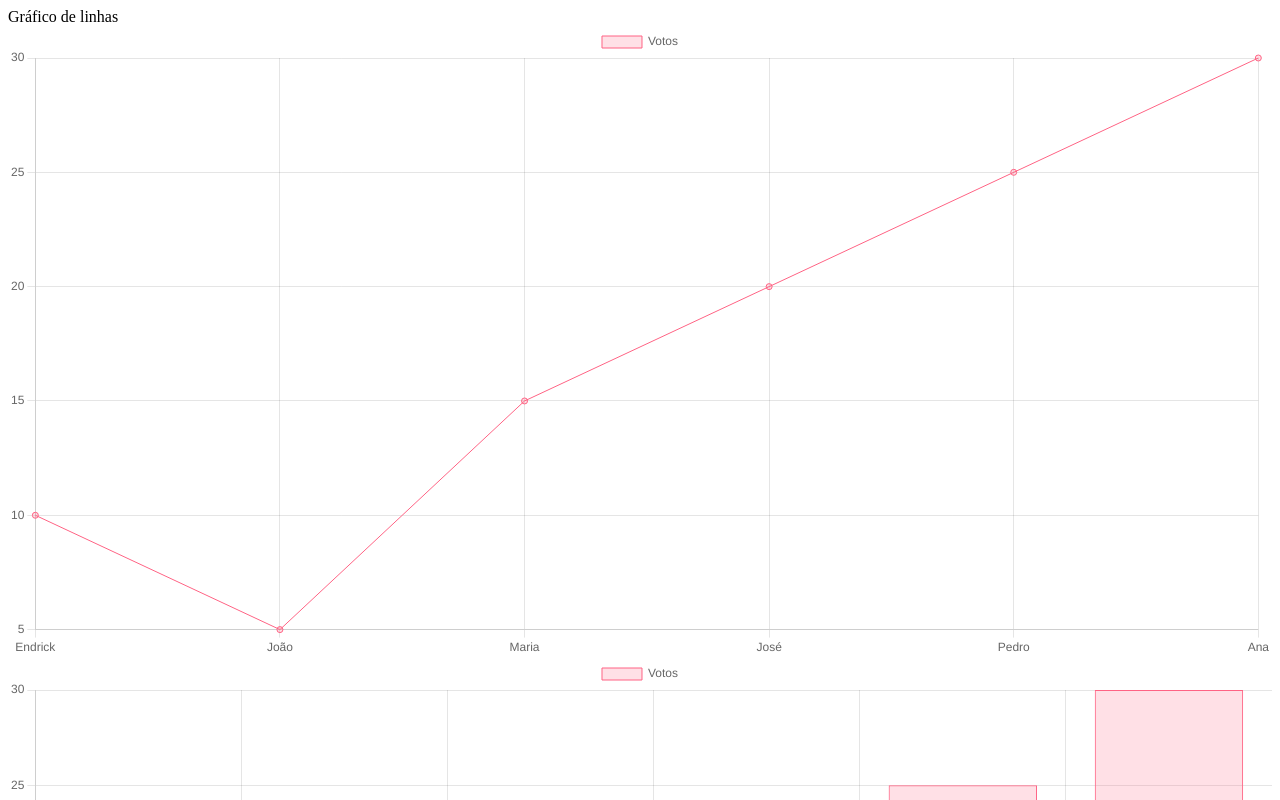
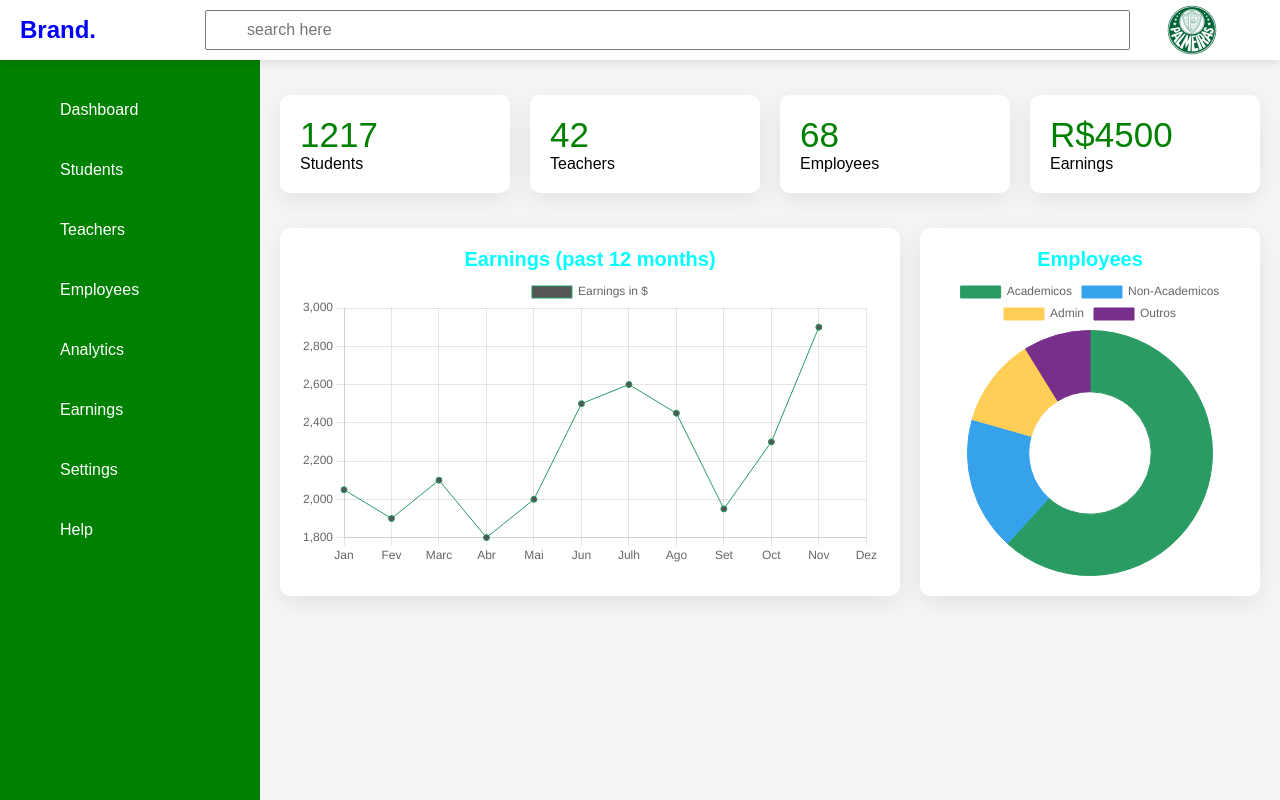
Before and after one commit to bmsis77/Projeto_Individual, a website: page public/dash.html in a window 1280 px wide. Shown: the top 800 px of the page. Drawn offline with nearby package versions, Linux system fonts and the light colour scheme.

Commit message:
Dashboard css

```diff
--- /dev/null
+++ b/public/chart.js
@@ -0,0 +1,22 @@
+const ctx = document.getElementById('lineChart');
+
+new Chart(ctx, {
+    type: 'line',
+    data: {
+        labels: ['Jan', 'Fev', 'Marc', 'Abr', 'Mai', 'Jun', 'Julh', 'Ago', 'Set', 'Oct', 'Nov', 'Dez'],
+        datasets: [{
+            label: 'Earnings in $',
+            data: [2050, 1900, 2100, 1800, 2000, 2500, 2600, 2450, 1950, 2300, 2900],
+            backgroundColor: [
+                'rgba(85,85,85,1)'
+            ],
+            borderColor: [
+                'rgb(41,155,99'
+],
+        borderWidth: 1
+    }]
+},
+    options: {
+    responsive: true
+    }
+  });
--- /dev/null
+++ b/public/chart2.js
@@ -0,0 +1,28 @@
+const ctx2 = document.getElementById('doughnut');
+
+new Chart(ctx2, {
+    type: 'doughnut',
+    data: {
+        labels: ['Academicos', 'Non-Academicos', 'Admin', 'Outros'],
+        datasets: [{
+            label: 'Emplayers',
+            data: [42, 12, 8, 6],
+            backgroundColor: [
+                'rgba(41,155,99,1)',
+                'rgba(54,162,235,1)',
+                'rgba(255,206,86,1)',
+                'rgba(120,46,139,1)'
+            ],
+            borderColor: [
+                'rgba(41,155,99,1)',
+                'rgba(54,162,235,1)',
+                'rgba(255,206,86,1)',
+                'rgba(120,46,139,1)'
+            ],
+            borderWidth: 1
+        }]
+    },
+    options: {
+        responsive: true
+    }
+});
--- a/public/dash.css
+++ b/public/dash.css
@@ -0,0 +1,186 @@
+* {
+    padding: 0;
+    margin: 0;
+    box-sizing: border-box;
+    font-family: 'poppins', sans-serif;
+}
+
+.user {
+    position: relative;
+    width: 50px;
+    height: 50px;
+}
+
+.user img {
+    position: absolute;
+    top: 0;
+    left: 0;
+    height: 100%;
+    width: 100%;
+    object-fit: cover;
+}
+
+.topbar {
+    position: fixed;
+    background: #fff;
+    box-shadow: 0 4px 8px 0 rgba(0, 0, 0, 0.08);
+    width: 100%;
+    height: 60px;
+    padding: 0 20px;
+    display: grid;
+    grid-template-columns: 2fr 10fr 0.4fr 1fr;
+    align-items: center;
+    z-index: 1;
+}
+
+.logo h2 {
+    color: blue;
+}
+
+.search {
+    position: relative;
+    width: 100%;
+    justify-self: center;
+}
+
+.search input {
+    width: 100%;
+    height: 40px;
+    padding: 0 40px;
+    font-size: 16px;
+}
+
+.search i {
+    position: absolute;
+    right: 15px;
+    top: 15px;
+    cursor: pointer;
+    outline: none;
+    border: none;
+    border-radius: 10px;
+    background: whitesmoke;
+}
+
+.sidebar {
+    position: fixed;
+    top: 60px;
+    width: 260px;
+    height: calc(100% - 60px);
+    background: green;
+    overflow-x: hidden;
+}
+
+.sidebar ul{
+    margin-top: 20px;
+}
+
+.sidebar ul li{
+    width: 100%;
+    list-style: none;
+}
+
+.sidebar ul li:hover{
+background: #fff;
+}
+
+.sidebar ul li:hover a{
+color: #00ff95;
+}
+
+.cards .card:hover{
+    background: #00e1ff;
+}
+
+.cards .card:hover .number{
+    color: #fcfcfc;
+}
+
+.cards .card:hover .icon-box{
+    color: #ffffff;
+}
+
+.cards .card:hover .card-name{
+    color: #ffffff;
+}
+
+.sidebar ul a{
+    width: 100%;
+    text-decoration: none;
+    color: #fff;
+    height: 60px;
+    display: flex;
+    align-items: center;
+}
+
+.sidebar ul a i{
+min-width: 60px;
+font-size: 24px;
+text-align: center;
+}
+
+.main {
+    position: absolute;
+    top: 60px;
+    width: calc(100% - 260px);
+    left: 260px;
+    min-height: calc(100vh - 60px);
+    background: #f5f5f5;
+}
+
+.cards{
+    width: 100%;
+    padding: 35px 20px;
+    display: grid;
+    grid-template-columns: repeat(4, 1fr);
+    grid-gap: 20px;
+}
+
+.cards .card{
+padding: 20px;
+display: flex;
+align-items: center;
+justify-content: space-between;
+background: #fff;
+border-radius: 10px;
+box-shadow: 0 7px 25px 0 rgba(0, 0, 0, 0.08);
+}
+
+.number{
+    font-size: 35px;
+    font-weight: 500;
+    color: green;
+}
+
+.card_name{
+    color: grey;
+    font-weight: 600;
+}
+
+.icon-box i{
+    font-size: 45px;
+    color: green;
+}
+
+.charts{
+    display: grid;
+    grid-template-columns: 2fr 1fr;
+    grid-gap: 20px;
+    width: 100%;
+    padding: 20px;
+    padding-top: 0;
+}
+
+.chart{
+    background: #ffffff;
+    padding: 20px;
+    border-radius: 10px;
+    box-shadow: 0 7px 25px rgba(0, 0, 0, 0.08);
+    width: 100%;
+}
+
+.chart h2{
+    margin-bottom: 5px;
+    font-size: 20px;
+    color: aqua;
+    text-align: center;
+}
--- a/public/dash.html
+++ b/public/dash.html
@@ -1,142 +1,134 @@
 <!DOCTYPE html>
-<html lang="pt-br">
+<html lang="en">
+
 <head>
   <meta charset="UTF-8">
   <meta name="viewport" content="width=device-width, initial-scale=1.0">
-  <title>Exemplo de como Plotar Gráficos</title>
-  <!-- Incluindo a biblioteca Chart.js para desenhar gráficos -->
-  <script src="https://cdn.jsdelivr.net/npm/chart.js"></script>
+  <title>Dashboard</title>
+  <link rel="stylesheet" href="dash.css">
 </head>
-<body onload="obterDados()"> <!-- Chamando a função obterDados ao carregar a página -->
 
-<!-- Título para o gráfico de linhas -->
-Gráfico de linhas
-<div>
-  <!-- Elemento canvas onde o gráfico de linha será desenhado -->
-  <canvas id="linha"></canvas>
-  <!-- Elemento canvas onde o gráfico de barra será desenhado -->
-  <canvas id="barra"></canvas>
-</div>
+<body>
+  <div class="container">
+    <div class="topbar">
+      <div class="logo">
+        <h2>Brand.</h2>
+      </div>
+      <div class="search">
+        <input type="text" id="search" placeholder="search here">
+        <label for="search"> <i class="fas fa-search"></i></label>
+      </div>
+      <i class="fas fa-bell"></i>
+      <div class="user">
+        <img src="images/logi.webp" alt="">
+      </div>
+    </div>
+    <div class="sidebar">
+      <ul>
+        <li>
+          <a href="">
+            <i class="fas fa-th-large"></i>
+            <div>Dashboard</div>
+          </a>
+        </li>
+        <li>
+          <a href="">
+            <i class="fas fa-user-graduate"></i>
+            <div>Students</div>
+          </a>
+        </li>
+        <li>
+          <a href="">
+            <i class="fas fa-th-chalkboard-teacher"></i>
+            <div>Teachers</div>
+          </a>
+        </li>
+        <li>
+          <a href="">
+            <i class="fas fa-users"></i>
+            <div>Employees</div>
+          </a>
+        </li>
+        <li>
+          <a href="">
+            <i class="fas fa-chart-bar"></i>
+            <div>Analytics</div>
+          </a>
+        </li>
+        <li>
+          <a href="">
+            <i class="fas fa-hand-holding-usd"></i>
+            <div>Earnings</div>
+          </a>
+        </li>
+        <li>
+          <a href="">
+            <i class="fas fa-cog"></i>
+            <div>Settings</div>
+          </a>
+        </li>
+        <li>
+          <a href="">
+            <i class="fas fa-question"></i>
+            <div>Help</div>
+          </a>
+        </li>
+      </ul>
+    </div>
+    <div class="main">
+      <div class="cards">
+        <div class="card">
+          <div class="card-content">
+            <div class="number">1217</div>
+            <div class="card-name">Students</div>
+          </div>
+          <div class="icon-box">
+            <i class="fas fa-user-graduate"></i>
+          </div>
+        </div>
+        <div class="card">
+          <div class="card-content">
+            <div class="number">42</div>
+            <div class="card-name">Teachers</div>
+          </div>
+          <div class="icon-box">
+            <i class="fas fa-th-chalkboard-teacher"></i>
+          </div>
+        </div>
+        <div class="card">
+          <div class="card-content">
+            <div class="number">68</div>
+            <div class="card-name">Employees</div>
+          </div>
+          <div class="icon-box">
+            <i class="fas fa-users"></i>
+          </div>
+        </div>
+        <div class="card">
+          <div class="card-content">
+            <div class="number">R$4500</div>
+            <div class="card-name">Earnings</div>
+          </div>
+          <div class="icon-box">
+            <i class="fas fa-dollar-sign"></i>
+          </div>
+        </div>
+      </div>
+      <div class="charts">
+        <div class="chart">
+          <h2>Earnings (past 12 months)</h2>
+          <canvas id="lineChart"></canvas>
+        </div>
+        <div class="chart" id="doughnut-chart">
+          <h2>Employees</h2>
+          <canvas id="doughnut"></canvas>
+        </div>
+      </div>
+    </div>
+  </div>
+  <script src="https://cdn.jsdelivr.net/npm/chart.js@4.4.9/dist/chart.umd.min.js"></script>
+  <script src="chart.js"></script>
+  <script src="chart2.js"></script>
+</body>
 
-</body>
 </html>
-<script>
-
-// Função chamada ao carregar a página para obter e processar os dados
-function obterDados(){
-  // Aqui seria a função que obteria os dados do banco de dados
-  // No caso, aqui você colocaria o fetch que teria o endereço da sua rota que você criou na pasta /routes e chamaria a função plotarGraficoLinha nessa função. Exemplo:
-
-  // fetch('/obterDados')
-  // .then(function(response){
-  //   return response.json();
-  // })
-  // .then(function(data){
-  //   plotarGraficoLinha(data);
-  //   plotarGraficoBarra(data);
-  // })
-  // .catch(function(err){
-  //   console.log(err);
-  // })
-
-  // Como eu não configurei as rotas, eu criei um array com os dados para simular a obtenção dos dados
-  var dados = [{
-    jogador:'Endrick',
-    votos: 10
-  },
-  {
-    jogador:'João',
-    votos: 5
-  },
-  {
-    jogador:'Maria',
-    votos: 15
-  },
-  {
-    jogador:'José',
-    votos: 20
-  },
-  {
-    jogador:'Pedro',
-    votos: 25
-  },
-  {
-    jogador:'Ana',
-    votos: 30
-  }]
-
-  // Chamando a função para plotar o gráfico de linha com os dados
-  plotarGraficoLinha(dados);
-  // Chamando a função para plotar o gráfico de barra com os dados
-  plotarGraficoBarra(dados)
-}
-
-// Função para plotar o gráfico de linha
-function plotarGraficoLinha(dados){
-
-  // Separando os rótulos (labels) e os dados dos votos
-  var votos = [];
-  var jogadores = [];
-
-  // Preenchendo os arrays com os dados
-  for(var i = 0; i < dados.length; i++){
-    votos.push(dados[i].votos);
-    jogadores.push(dados[i].jogador);
-  }
-
-  // Capturando o elemento canvas pelo id
-  var ctx = document.getElementById('linha').getContext('2d');
-  // Criando o gráfico de linha usando o Chart.js
-  var myChart = new Chart(ctx, {
-      type: 'line', // Tipo de gráfico: linha
-      data: { // Dados para o gráfico
-          labels: jogadores, // Rótulos no eixo X
-          datasets: [{
-              label: 'Votos', // Nome do conjunto de dados
-              data: votos, // Dados dos votos
-              backgroundColor: [
-                  'rgba(255, 99, 132, 0.2)', // Cor de fundo das linhas
-              ],
-              borderColor: [
-                  'rgba(255, 99, 132, 1)', // Cor da borda das linhas
-              ],
-              borderWidth: 1 // Largura da borda das linhas
-          }]
-      },
-  });
-}
-
-// Função para plotar o gráfico de barra
-function plotarGraficoBarra(dados){
-
-  var votos = [];
-  var jogadores = [];
-
-  // Preenchendo os arrays com os dados
-  for(var i = 0; i < dados.length; i++){
-    votos.push(dados[i].votos);
-    jogadores.push(dados[i].jogador);
-  }
-
-  // Capturando o elemento canvas pelo id
-  var ctx = document.getElementById('barra').getContext('2d');
-  // Criando o gráfico de barra usando o Chart.js
-  var myChart = new Chart(ctx, {
-      type: 'bar', // Tipo de gráfico: barra
-      data: { // Dados para o gráfico
-          labels: jogadores, // Rótulos no eixo X
-          datasets: [{
-              label: 'Votos', // Nome do conjunto de dados
-              data: votos, // Dados dos votos
-              backgroundColor: [
-                  'rgba(255, 99, 132, 0.2)', // Cor de fundo das barras
-              ],
-              borderColor: [
-                  'rgba(255, 99, 132, 1)', // Cor da borda das barras
-              ],
-              borderWidth: 1 // Largura da borda das barras
-          }]
-      },
-  });
-}
-</script>
```
